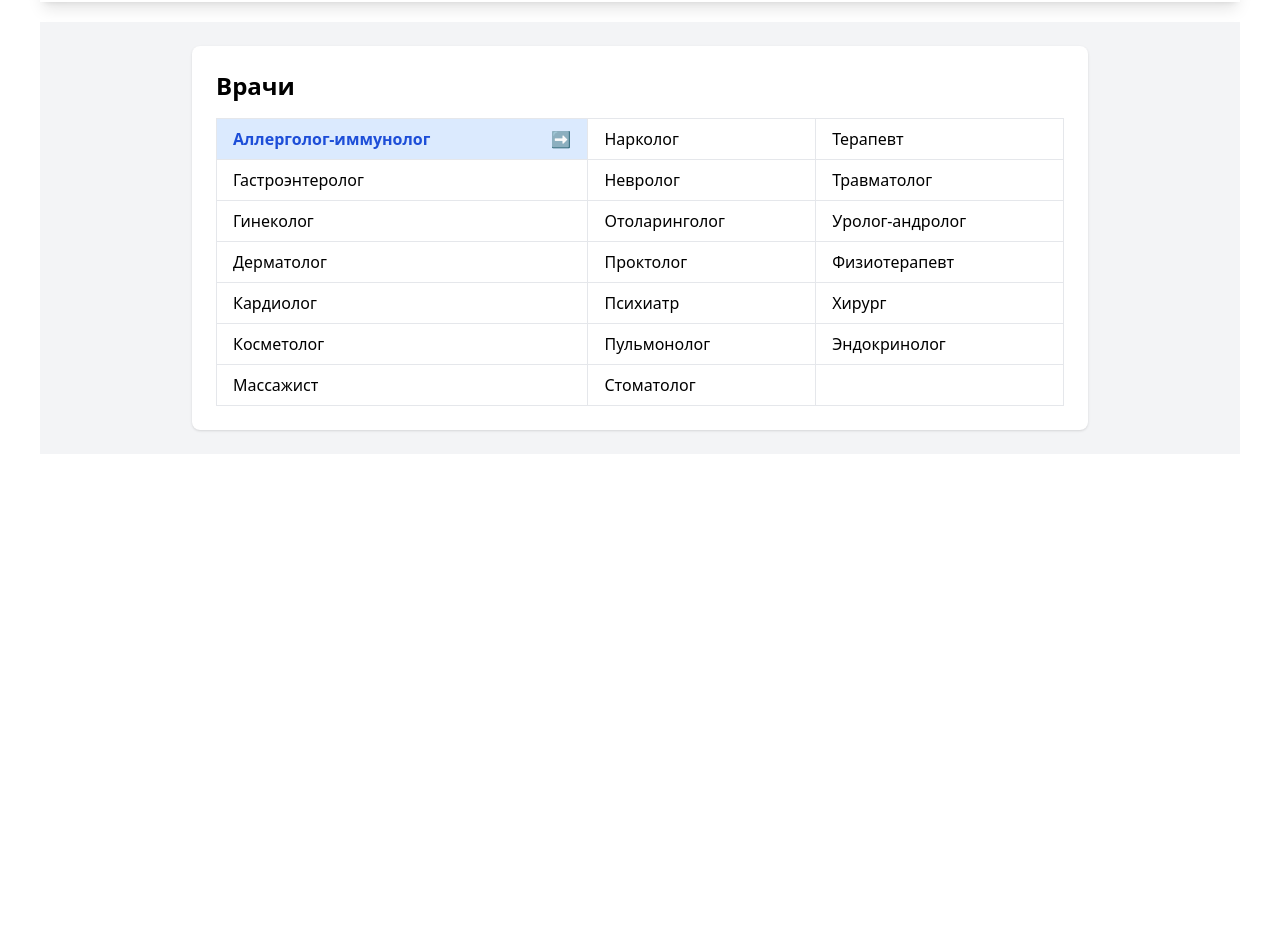
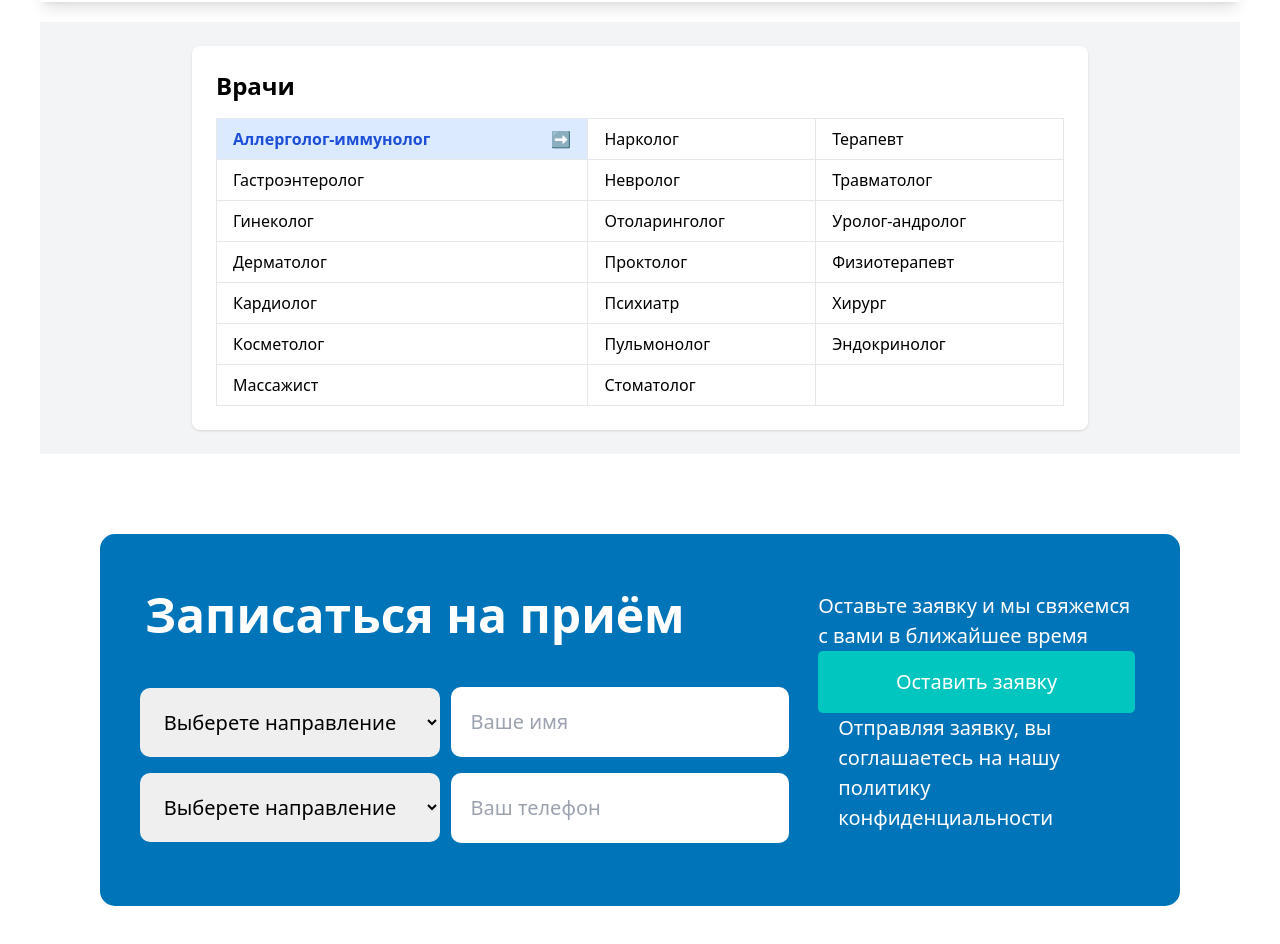
Before and after one commit to dilshod003/all-group-exam, a website: page src/sabrina.html in a window 1280 px wide. Shown: the part 146-1090 px from the top of the page. Before the commit the page ends 800 px from the top, so only its background shows below. Drawn offline with nearby package versions, Linux system fonts and the light colour scheme; files that its build step writes are made by us from their sources.

Commit message:
section1

```diff
--- a/src/sabrina.html
+++ b/src/sabrina.html
@@ -122,6 +122,55 @@
                 </table>
             </div>
         </section>
+        <section class=" bg-[#0074B8] p-[45px] rounded-[15px] text-white secondbg text-[18px] font-[400] xl:text-[20px] flex w-[90%] flex-col lg:flex-row lg:justify-between xs:flex-col-reverse items-center lg:max-w-[1300px] m-auto my-[80px] lg:items-stretch">
+            <aside class="lg:w-[65%] w-full flex flex-col gap-9">
+              <h1 class="text-[35px] font-[600] xl:text-[48px]">
+                Записаться на приём
+              </h1>
+              <div
+                class="p11 w-full flex flex-col gap-4 lg:flex-row justify-between items-center">
+                <div
+                  class="flex flex-col gap-4 items-center w-full lg:w-[45%]" >
+                  <select
+                    class="w-[300px] p-[20px] rounded-[10px] text-black">
+                    <option value="">Выберете направление</option>
+                  </select>
+                  <select
+                    class="w-[300px] p-[20px]  rounded-[10px] text-black">
+                    <option value="">Выберете направление</option>
+                  </select>
+                </div>
+                <div
+                  class="flex flex-col gap-4 items-center w-full lg::w-[45%]"
+                >
+                  <input
+                    type="text"
+                    placeholder="Ваше имя"
+                    class="w-full p-[20px] rounded-[10px]"
+                  />
+                  <input
+                    type="text"
+                    placeholder="Ваш телефон"
+                    class="w-full p-[20px] rounded-[10px]"
+                  />
+                </div>
+              </div>
+            </aside>
+            <aside
+            class="lg:w-[32%] w-full flex flex-col justify-between gap-3 lg:gap-0 my-7 lg:mt-3">
+            <p>Оставьте заявку и мы свяжемся с вами в ближайшее время</p>
+            <button
+              class="w-[100%] bg-[#00C6BF] px-[20px] py-4 rounded-[5px] flex justify-center items-center gap-4 text-white">
+              Оставить заявку
+            </button>
+            <ul class="list-square pl-5 list-purple">
+              <li>
+                Отправляя заявку, вы соглашаетесь на нашу политику
+                конфиденциальности
+              </li>
+            </ul>
+          </aside>
+        </section>
 
     </main>
 
```
